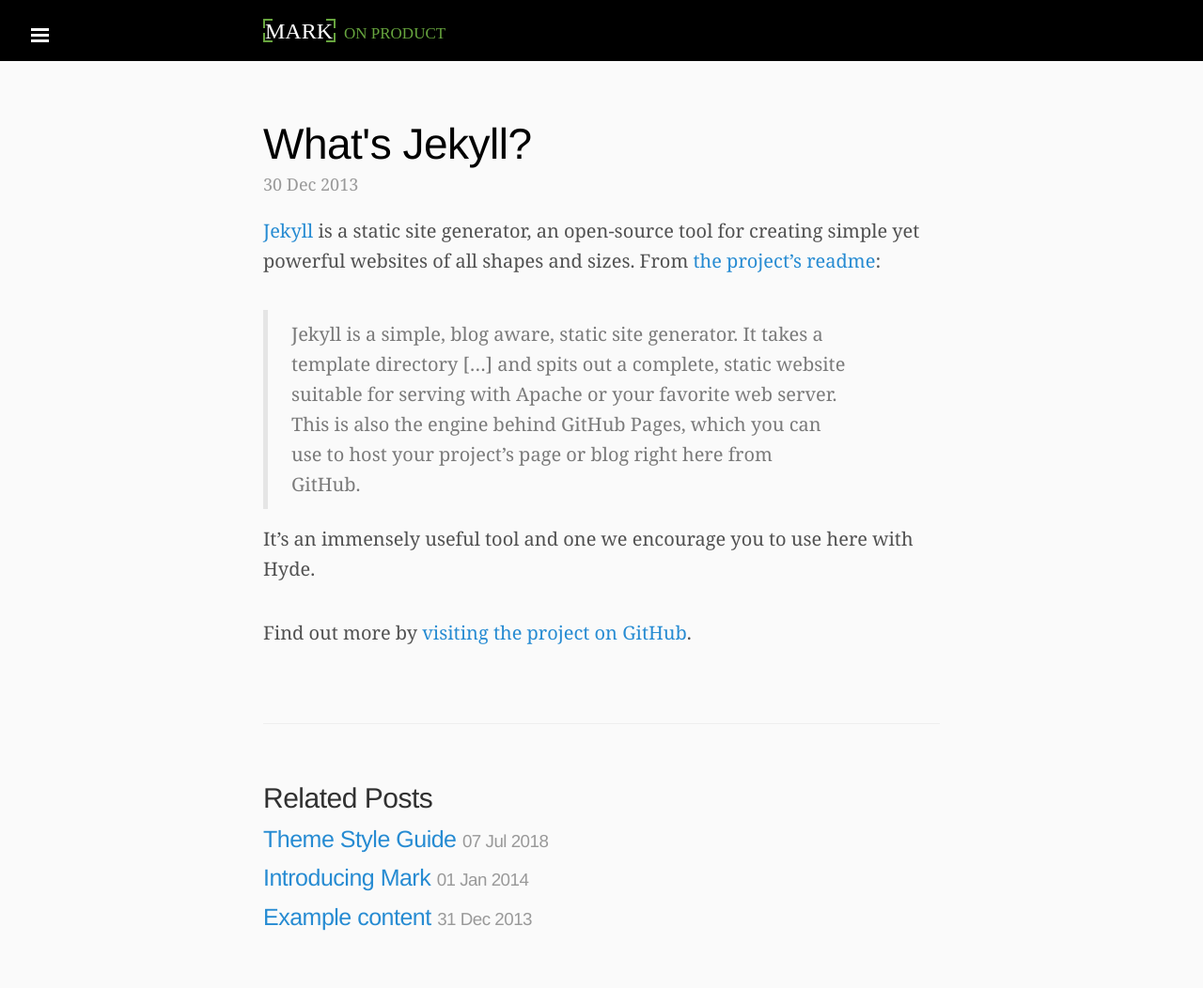
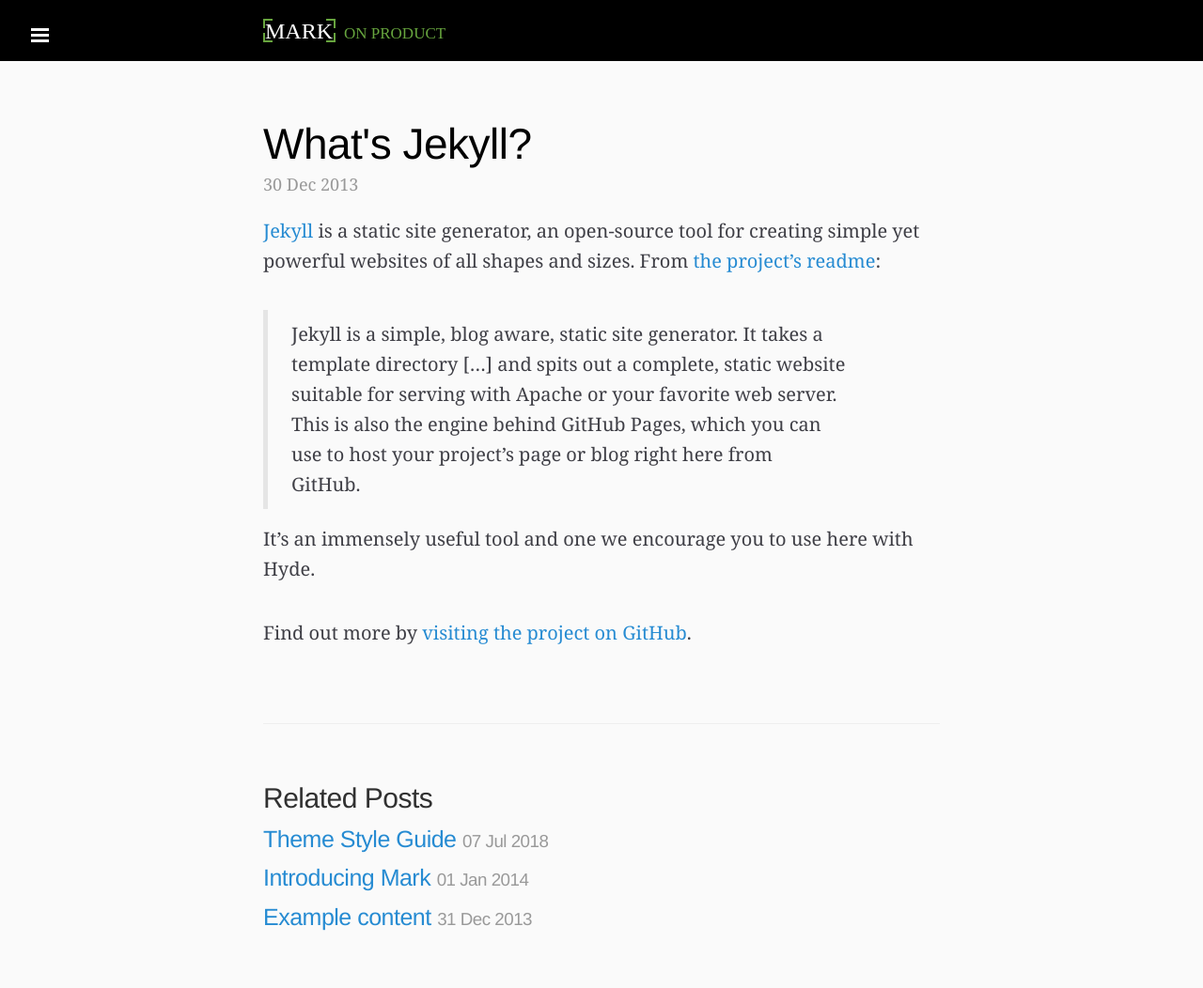
Before and after one commit to markthelefty/markthelefty.github.io, a Jekyll site: the page built from _posts/2013-12-31-whats-jekyll.md, in a window 1280 px wide. Shown: the whole page at 94% size. Built offline with Jekyll 4.4.1, drawn with Linux system fonts in a browser that asks for light colours; some web fonts are replaced; Markdown is read by kramdown in place of the engine named in the settings.

Commit message:
type adjustments

```diff
--- a/public/css/custom.css
+++ b/public/css/custom.css
@@ -55,4 +55,5 @@
   line-height: 1.6;
   margin-bottom: 1.8rem;
   font-weight:400;
+  color: #3F3F46;
  }
```
